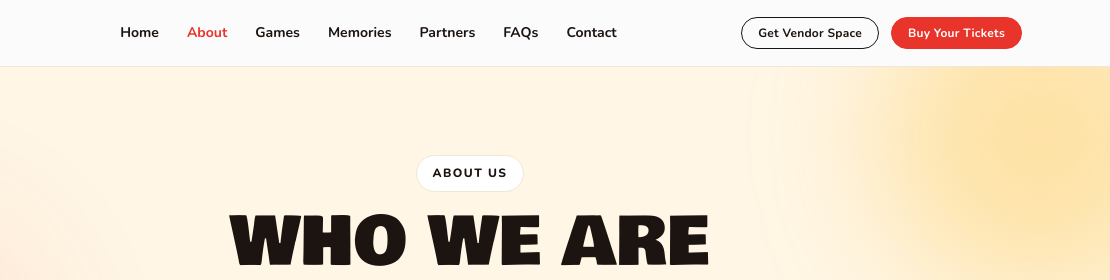
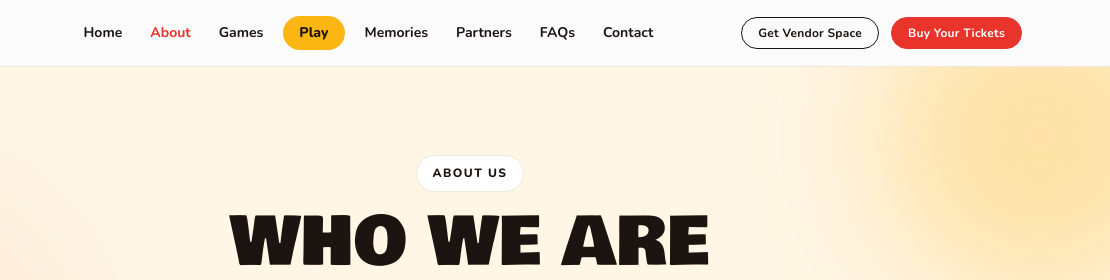
Before and after one commit to jeremiahomonefe-wq/GameTribe, a plain HTML site: page about/index.html in a window 1280 px wide. Shown: the top 280 px of the page, 170-1280 px from the left. Drawn offline with nearby package versions, Linux system fonts and the light colour scheme; no server answers.

Commit message:
Add 'Play' link to navigation in index.html

```diff
--- a/about/index.html
+++ b/about/index.html
@@ -23,6 +23,7 @@
       <a href="/">Home</a>
       <a href="/about" aria-current="page">About</a>
       <a href="/#games">Games</a>
+      <a href="/play" class="nav-play">Play</a>
       <a href="/memories">Memories</a>
       <a href="/partner">Partners</a>
       <a href="/faq">FAQs</a>
@@ -38,6 +39,7 @@
     <a href="/">Home</a>
     <a href="/about" aria-current="page">About</a>
     <a href="/#games">Games</a>
+    <a href="/play" class="nav-play">Play</a>
     <a href="/memories">Memories</a>
     <a href="/partner">Partners</a>
     <a href="/faq">FAQs</a>
@@ -113,6 +115,7 @@
           <li><a href="/">Home</a></li>
           <li><a href="/about">About</a></li>
           <li><a href="/#games">Games</a></li>
+          <li><a href="/play">Play</a></li>
           <li><a href="/memories">Memories</a></li>
           <li><a href="/partner">Partners</a></li>
           <li><a href="/faq">FAQs</a></li>
```
